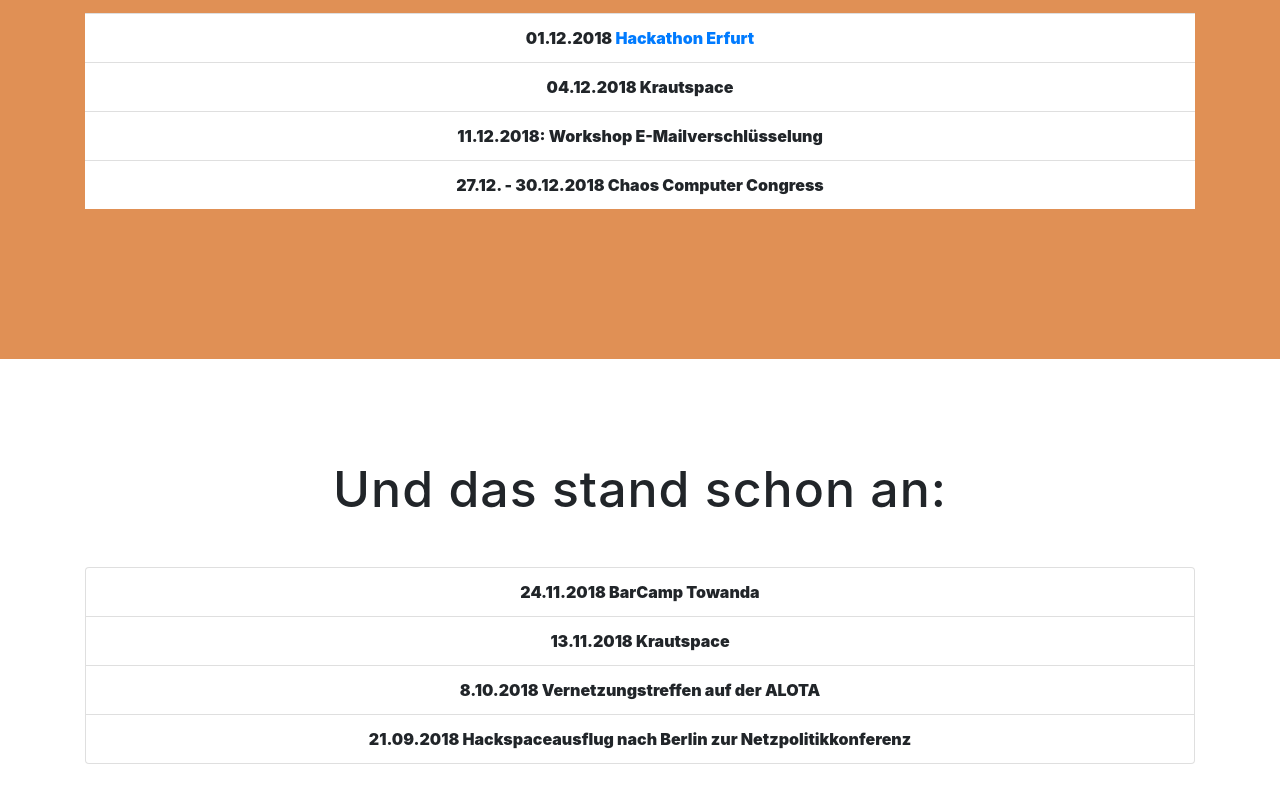
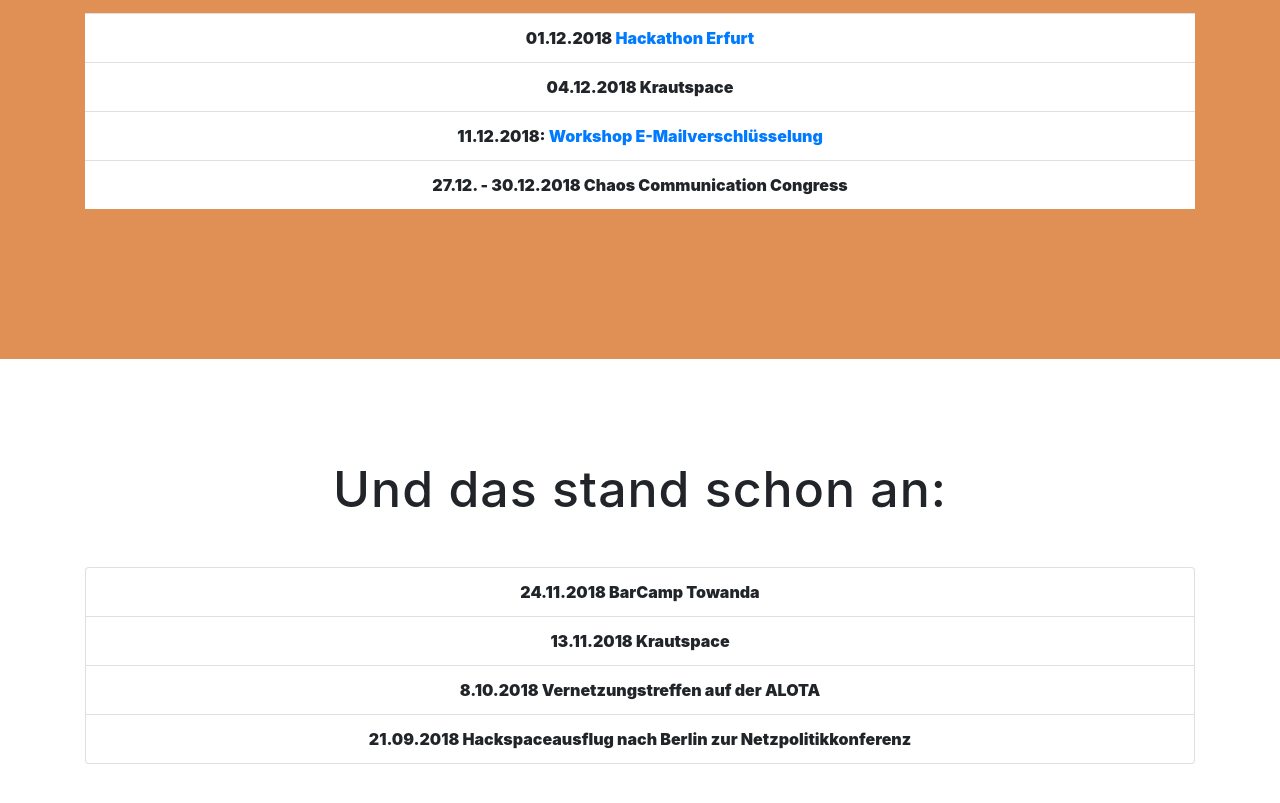
Before and after one commit to binary-bugs/binary-bugy.github.io, a website with bundled scripts: page index.html in a window 1280 px wide. Shown: the part 3017-3820 px from the top of the page. Built offline with nearby package versions, Linux system fonts and the light colour scheme; a web font is replaced by a local one.

Commit message:
updated dates

```diff
--- a/index.html
+++ b/index.html
@@ -187,11 +187,11 @@
 
           <ul class="list-group list-group-flush">
 
-			<li class="list-group-item">01.12.2018 <a href="https://www.eventbrite.de/e/hackathon-erfurt-tickets-52210111850?fbclid=IwAR2LVxOmmVjlwa3JcEbUpQt5kt3V0_gCkNMWFUZO6yPdpNhdrXXpxFqZmHw"a> Hackathon Erfurt </a>
+			<li class="list-group-item">01.12.2018 <a href="https://www.eventbrite.de/e/hackathon-erfurt-tickets-52210111850?fbclid=IwAR2LVxOmmVjlwa3JcEbUpQt5kt3V0_gCkNMWFUZO6yPdpNhdrXXpxFqZmHw"> Hackathon Erfurt </a>
 			</li>
             <li class="list-group-item">04.12.2018 Krautspace</li>
-			<li class="list-group-item">11.12.2018: Workshop E-Mailverschlüsselung</li>
-			<li class="list-group-item">27.12. - 30.12.2018 Chaos Computer Congress</li>
+			<li class="list-group-item">11.12.2018: <a href="https://www.cryptoparty.in/jena"> Workshop E-Mailverschlüsselung  </a></li>
+			<li class="list-group-item">27.12. - 30.12.2018 Chaos Communication Congress</li>
 		</ul>
 		</div>
       </div>
```
